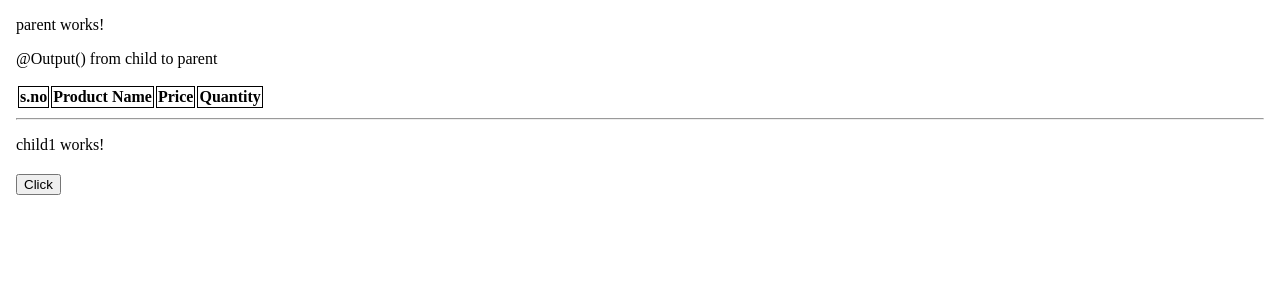
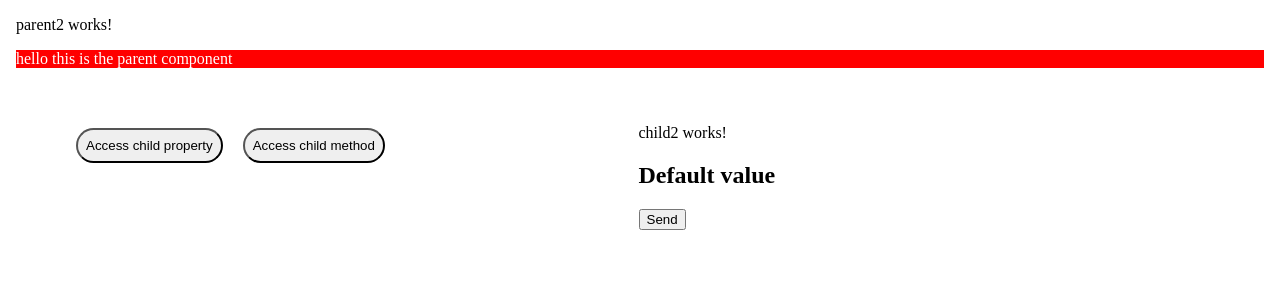
Before and after one commit to shahilmohamed/angular_basics, an Angular app: page / in a window 1280 px wide. Shown: the top 300 px of the page. Built offline with nearby package versions, Linux system fonts and the light colour scheme.

Commit message:
view child annotation

```diff
--- a/src/app/app.component.html
+++ b/src/app/app.component.html
@@ -18,6 +18,7 @@
   <!-- <app-if-directive></app-if-directive> -->
   <!-- <app-for-directive></app-for-directive>  -->
    <!-- <app-switch-directive></app-switch-directive> -->
-    <app-parent></app-parent>
+    <!-- <app-parent></app-parent> -->
+    <app-parent2></app-parent2>
 </body>
 </html>
--- a/src/app/app.module.ts
+++ b/src/app/app.module.ts
@@ -19,6 +19,7 @@ import { SwitchDirectiveComponent } from './switch-directive/switch-directive.co
 import { ParentComponent } from './parent/parent.component';
 import { Child1Component } from './child1/child1.component';
 import { Child2Component } from './child2/child2.component';
+import { Parent2Component } from './parent2/parent2.component';
 
 @NgModule({
   declarations: [
@@ -37,7 +38,8 @@ import { Child2Component } from './child2/child2.component';
     SwitchDirectiveComponent,
     ParentComponent,
     Child1Component,
-    Child2Component
+    Child2Component,
+    Parent2Component
   ],
   imports: [
     BrowserModule,
--- a/src/app/child2/child2.component.html
+++ b/src/app/child2/child2.component.html
@@ -1 +1,3 @@
 <p>child2 works!</p>
+<h2>{{name}}</h2>
+<button (click)="onsend()">Send</button>
--- a/src/app/child2/child2.component.ts
+++ b/src/app/child2/child2.component.ts
@@ -7,9 +7,16 @@ import { Component, OnInit } from '@angular/core';
 })
 export class Child2Component implements OnInit {
 
+  name:string="Default value";
+
   constructor() { }
 
   ngOnInit(): void {
   }
 
+  onsend()
+  {
+    alert("Welcome "+this.name)
+  }
+
 }
--- /dev/null
+++ b/src/app/parent2/parent2.component.css
@@ -0,0 +1,21 @@
+.mainDiv
+{
+    display: flex;
+    margin: 20px;
+    padding: 20px;
+}
+.mainDiv .buttonDiv
+{
+    margin: 5px;
+    padding: 5px;
+}
+.buttonDiv button
+{
+    margin: 10px;
+    padding: 8px;
+    border-radius: 20px;
+}
+.mainDiv .childDiv
+{
+    margin-left: 20%;
+}
--- /dev/null
+++ b/src/app/parent2/parent2.component.html
@@ -0,0 +1,13 @@
+<p>parent2 works!</p>
+<div #divtemp>
+    <p>hello this is the parent component</p>
+</div>
+<div class="mainDiv">
+    <div class="buttonDiv">
+        <button (click)="onProperty()">Access child property</button>
+        <button (click)="onMethod()">Access child method</button>
+    </div>
+    <div class="childDiv">
+        <app-child2></app-child2>
+    </div>
+</div>
--- /dev/null
+++ b/src/app/parent2/parent2.component.ts
@@ -0,0 +1,35 @@
+import { AfterViewInit, Component, ElementRef, OnInit, ViewChild } from '@angular/core';
+import { Child2Component } from '../child2/child2.component';
+
+@Component({
+  selector: 'app-parent2',
+  templateUrl: './parent2.component.html',
+  styleUrls: ['./parent2.component.css']
+})
+export class Parent2Component implements OnInit, AfterViewInit {
+
+  @ViewChild('divtemp') myDiv!:ElementRef;
+  @ViewChild(Child2Component) mychild!:Child2Component;
+
+  constructor() { }
+  ngAfterViewInit(): void {
+    console.log(this.myDiv)
+    this.myDiv.nativeElement.style.background='red';
+    this.myDiv.nativeElement.style.color='white'
+  }
+
+  ngOnInit(): void {
+  }
+
+  onMethod()
+  {
+    this.mychild.onsend();
+
+  }
+
+  onProperty()
+  {
+    this.mychild.name="Shahil"
+  }
+
+}
```
Also changed, not shown: 1 other file (tests, documents, lock files or other folders).
